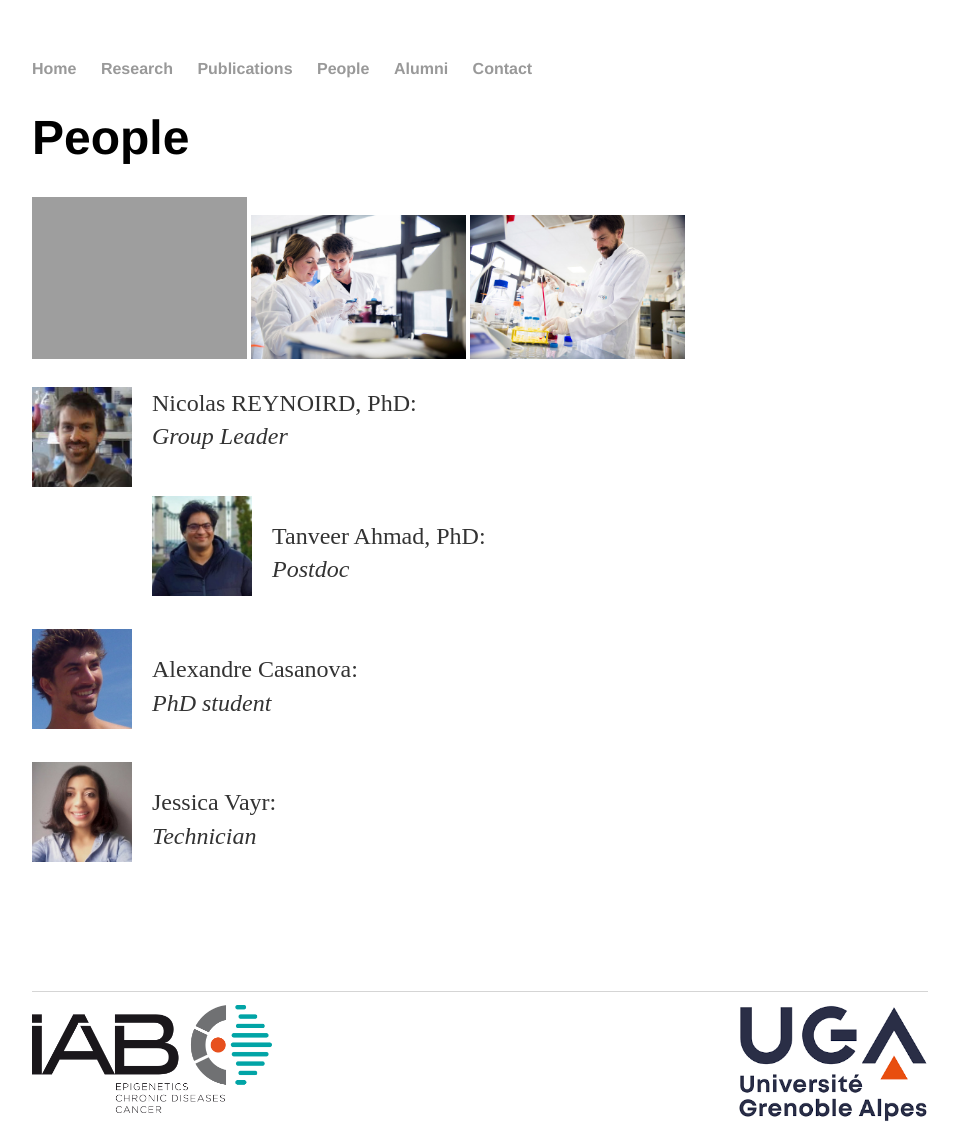
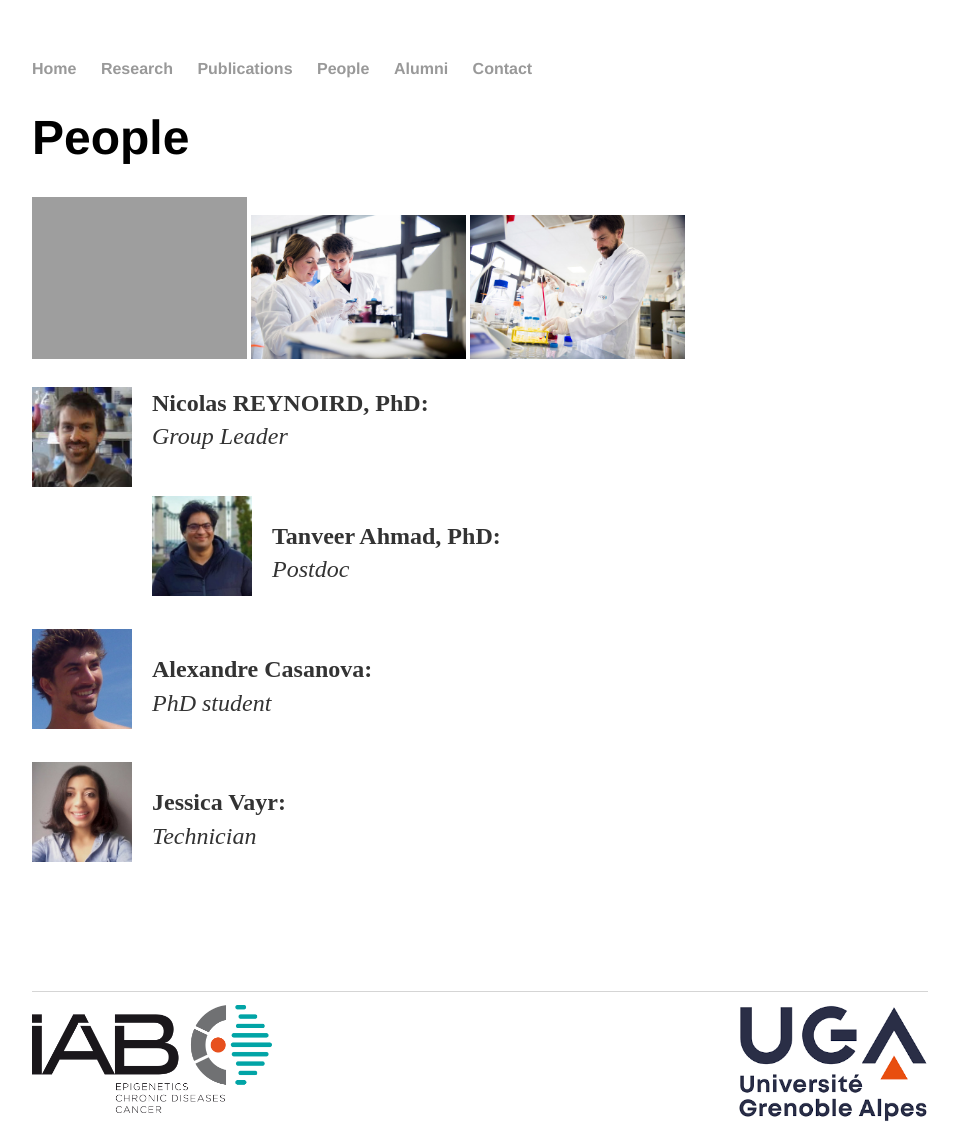
Before and after one commit to Reynoird-Lab/Reynoird-lab.github.io, a Jekyll site: the page built from People/index.html, in a window 1280 px wide. Shown: the whole page, without its empty margins (160-1118 px from the left). Built offline with Jekyll 4.4.1, drawn with Linux system fonts in a browser that asks for light colours; Markdown is read by kramdown in place of the engine named in the settings.

Commit message:
Update index.html

```diff
--- a/People/index.html
+++ b/People/index.html
@@ -8,12 +8,12 @@
 
 <br>
 <p>
-<a href="https://www.researchgate.net/profile/Nicolas_Reynoird"> <img alt="NR" src="https://reynoird-lab.github.io/Images/nicolas_reynoird.jpg" style="margin: 0px 20px 10px 0px;" align="left" width="100"/></a> <p>Nicolas REYNOIRD, PhD: <br><i>Group Leader</i><br></p>
+<a href="https://www.researchgate.net/profile/Nicolas_Reynoird"> <img alt="NR" src="https://reynoird-lab.github.io/Images/nicolas_reynoird.jpg" style="margin: 0px 20px 10px 0px;" align="left" width="100"/></a> <p><b>Nicolas REYNOIRD, PhD:</b> <br><i>Group Leader</i><br></p>
 <br>
-<a href="https://www.researchgate.net/profile/Tanveer_Ahmad31"> <img alt="TA" src="https://reynoird-lab.github.io/Images/Tanveer_Ahmad.jpg" style="margin: 0px 20px 10px 0px;" align="left" width="100"/></a> <p>Tanveer Ahmad, PhD: <br><i>Postdoc</i><br></p>
+<a href="https://www.researchgate.net/profile/Tanveer_Ahmad31"> <img alt="TA" src="https://reynoird-lab.github.io/Images/Tanveer_Ahmad.jpg" style="margin: 0px 20px 10px 0px;" align="left" width="100"/></a> <p><b>Tanveer Ahmad, PhD: </b><br><i>Postdoc</i><br></p>
 <br>
-<a href="https://www.researchgate.net/profile/Alexandre_Casanova"> <img alt="AC" src="https://reynoird-lab.github.io/Images/Alexandre_Casanova.jpg" style="margin: 0px 20px 10px 0px;" align="left" width="100"/> </a> <p>Alexandre Casanova: <br><i>PhD student</i><br></p>
+<a href="https://www.researchgate.net/profile/Alexandre_Casanova"> <img alt="AC" src="https://reynoird-lab.github.io/Images/Alexandre_Casanova.jpg" style="margin: 0px 20px 10px 0px;" align="left" width="100"/> </a> <p><b>Alexandre Casanova: </b><br><i>PhD student</i><br></p>
 <br>
-<a href="https://www.linkedin.com/in/jessica-vayr-b686bb37/"> <img alt="JV" src="https://reynoird-lab.github.io/Images/Jessica_Vayr.jpg" style="margin: 0px 20px 10px 0px;" align="left" width="100"/></a> <p>Jessica Vayr: <br><i>Technician</i><br></p>
+<a href="https://www.linkedin.com/in/jessica-vayr-b686bb37/"> <img alt="JV" src="https://reynoird-lab.github.io/Images/Jessica_Vayr.jpg" style="margin: 0px 20px 10px 0px;" align="left" width="100"/></a> <p><b>Jessica Vayr: </b><br><i>Technician</i><br></p>
 <br> <br> <br> <br> <br>
 </p>
```
